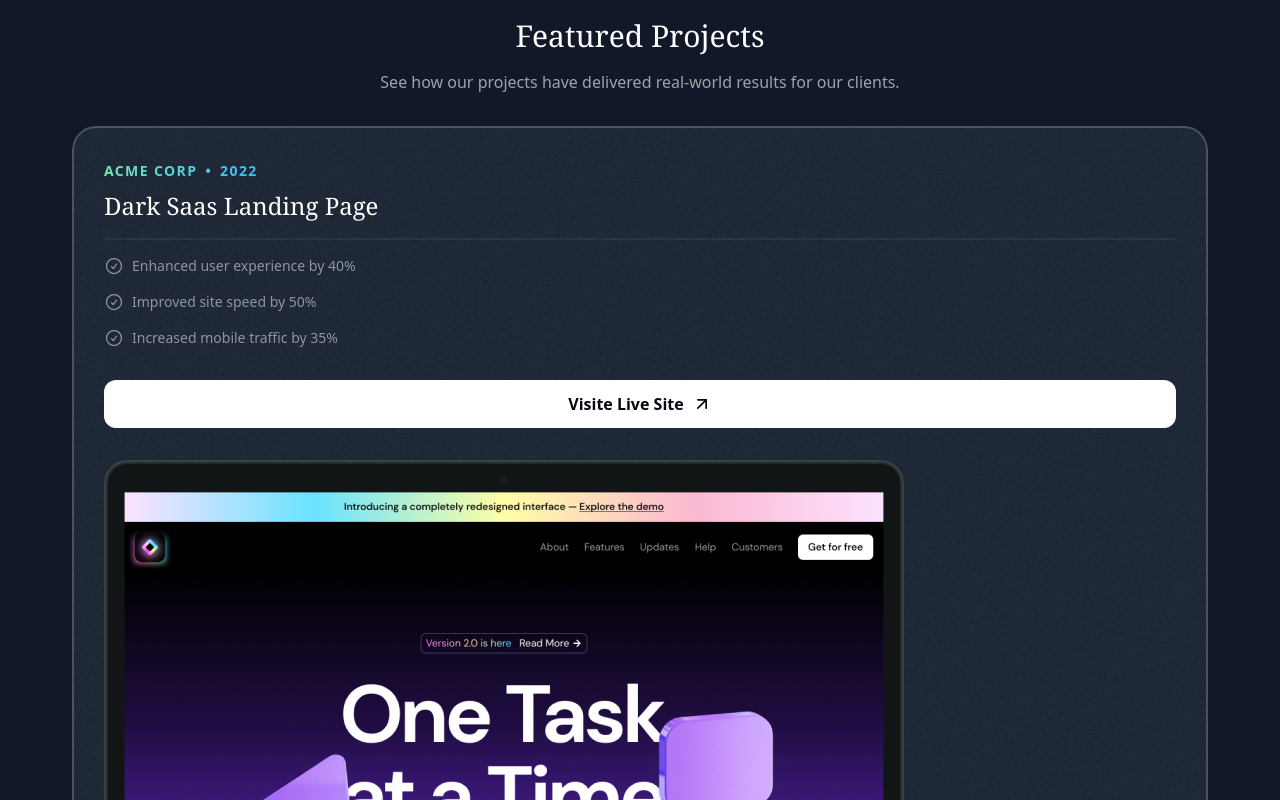
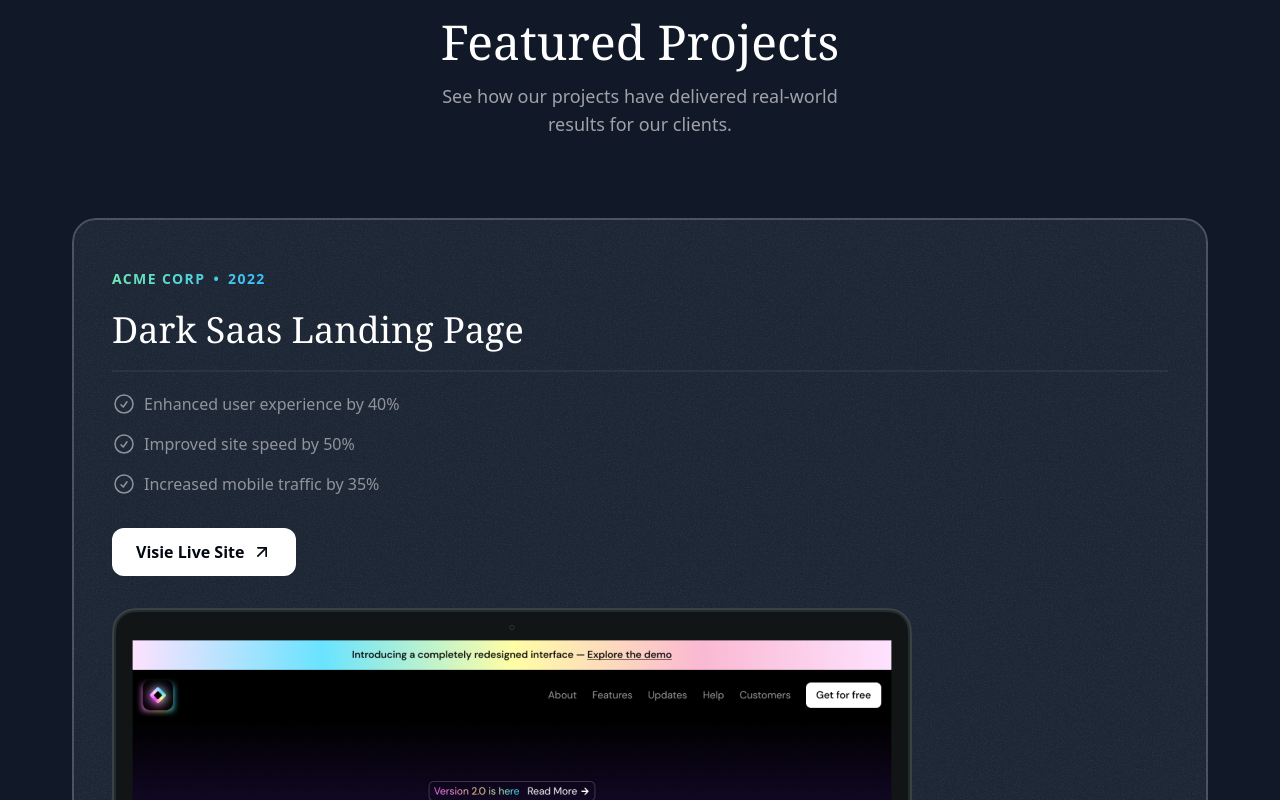
Before and after one commit to bukardev/BukarDev-portfolio, a Next.js app: page / in a window 1280 px wide. Shown: the part 920-1720 px from the top of the page. Built offline with nearby package versions, Linux system fonts and the light colour scheme; a web font is replaced by a local one.

Commit message:
Add tablet optimized projects section

```diff
--- a/src/sections/Projects.tsx
+++ b/src/sections/Projects.tsx
@@ -55,18 +55,18 @@
           </p>
         </div>
 
-        <h2 className="font-serif text-3xl mt-5 text-center">
+        <h2 className="font-serif text-3xl  md:text-5xl mt-5 text-center">
           Featured Projects
         </h2>
-        <p className="text-center text-white/60 mt-4">
+        <p className="text-center text-white/60 mt-4 md:text-lg max-w-md mx-auto">
           See how our projects have delivered real-world results for our
           clients.
         </p>
-        <div className="flex flex-col mt-8 gap-20">
+        <div className="flex flex-col mt-8 gap-20 md:mt-20">
           {portfolioProjects.map((project) => (
             <div
               key={project.title}
-              className="bg-gray-800 rounded-3xl relative z-0 overflow-hidden after:z-10 after:content-[''] after:absolute after:inset-0 after:outline-2 after:outline after:-outline-offset-2 after:rounded-3xl after:outline-white/20 after:pointer-events-none px-8 pt-8"
+              className="bg-gray-800 rounded-3xl relative z-0 overflow-hidden after:z-10 after:content-[''] after:absolute after:inset-0 after:outline-2 after:outline after:-outline-offset-2 after:rounded-3xl after:outline-white/20 after:pointer-events-none px-8 pt-8 md:pt-12 md:px-10"
             >
               <div
                 className="absolute inset-0 -z-10 opacity-5"
@@ -79,29 +79,31 @@
                 <span>&bull;</span>
                 <span>{project.year}</span>
               </div>
-              <h3 className="font-serif text-2xl mt-2">{project.title}</h3>
-              <hr className="border-t-2 border-white/5 mt-4" />
-              <ul className="flex flex-col gap-4 mt-4">
+              <h3 className="font-serif text-2xl mt-2 md:text-4xl md:mt-5">
+                {project.title}
+              </h3>
+              <hr className="border-t-2 border-white/5 mt-4 md:mt-5" />
+              <ul className="flex flex-col gap-4 mt-4 md:mt-5">
                 {project.results.map((result) => (
                   <li
                     key={result.title}
-                    className="flex gap-2 text-white/50 text-sm"
+                    className="flex gap-2 text-white/50 text-sm md:text-base "
                   >
-                    <CheckCircleIcon className="size-5" />
+                    <CheckCircleIcon className="size-5 md:size-6" />
                     <span>{result.title}</span>
                   </li>
                 ))}
               </ul>
               <a href={project.link}>
-                <button className="bg-white text-gray-950 h-12 w-full rounded-xl font-semibold inline-flex items-center justify-center gap-2 mt-8 hover:bg-white/55 transition">
-                  <span>Visite Live Site</span>
+                <button className="bg-white text-gray-950 h-12 w-full rounded-xl font-semibold inline-flex items-center justify-center gap-2 mt-8 hover:bg-white/55 transition px-6 md:w-auto">
+                  <span>Visie Live Site</span>
                   <ArrowUprightIcon className="size-5" />
                 </button>
               </a>
               <Image
                 src={project.image}
                 alt={project.title}
-                className="mt-8 -mb-4"
+                className="mt-8 -mb-4 md:-mb-0"
               />
             </div>
           ))}
```
